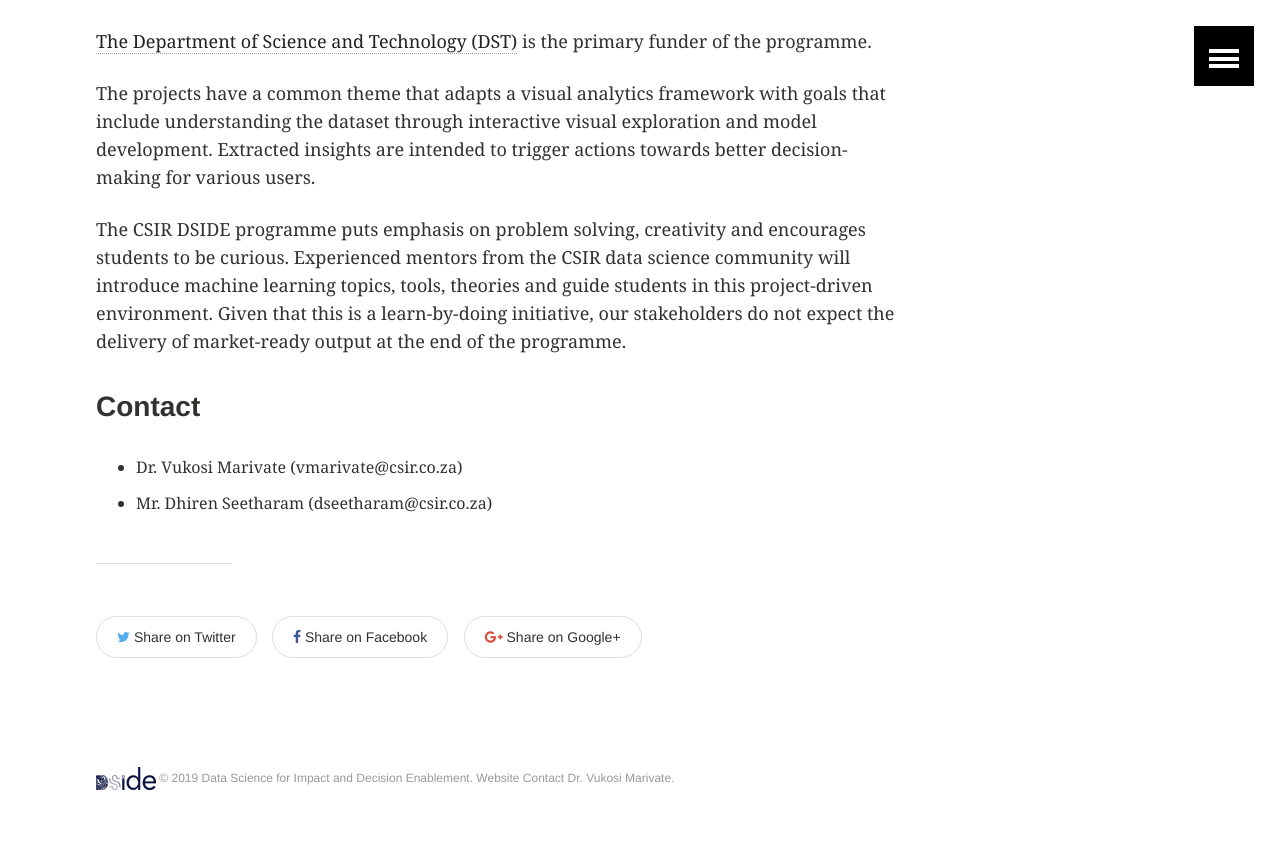
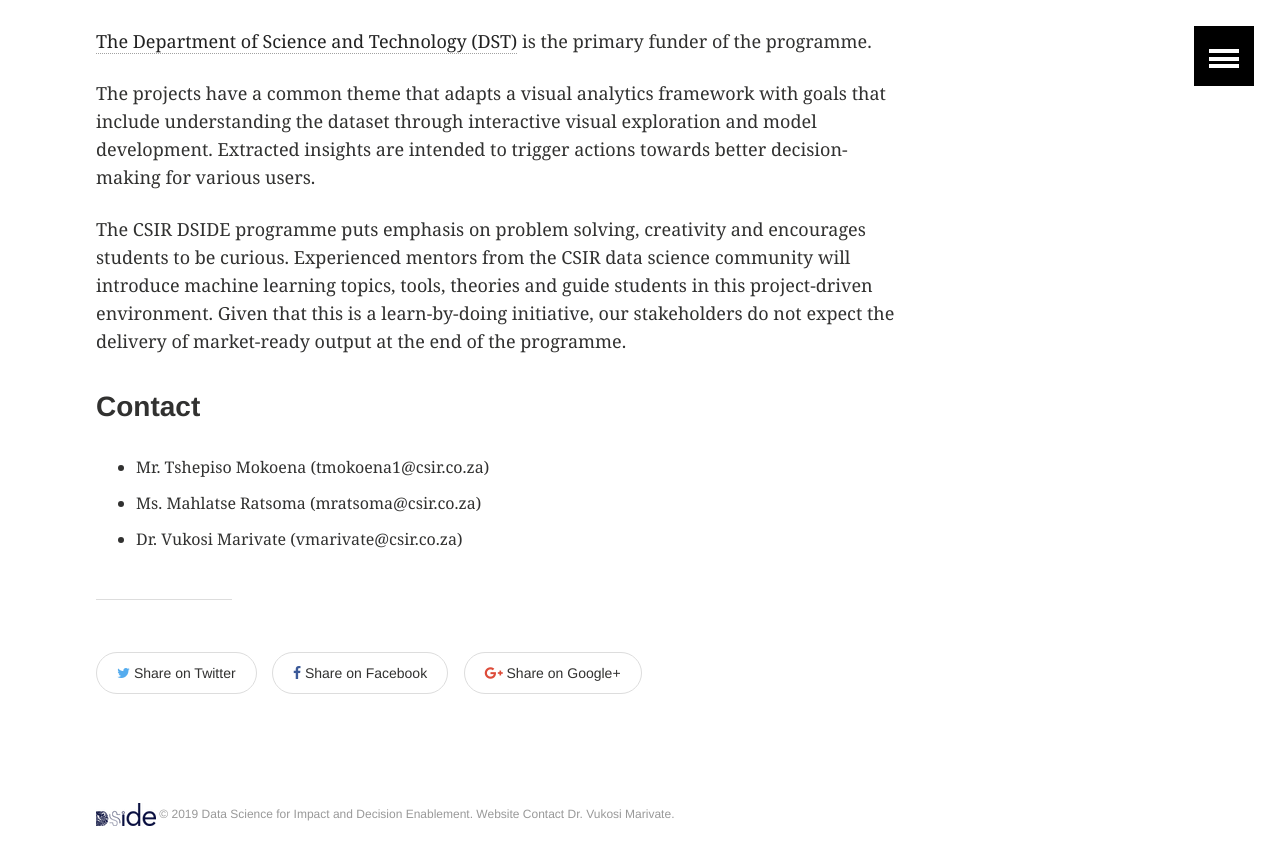
Before and after one commit to DSIDEWeb/dsideweb.github.io, a Jekyll site: the page built from about/index.md, in a window 1280 px wide and 900 px high, scrolled down 882 px. Shown: the top 865 px of the window. Built offline with Jekyll 4.4.1, drawn with Linux system fonts in a browser that asks for light colours.

Commit message:
Deadline dates, vacancies site, contact of Tshepiso and Mahlatse

```diff
--- a/about/index.md
+++ b/about/index.md
@@ -25,5 +25,6 @@ The CSIR DSIDE programme puts emphasis on problem solving, creativity and encour
 
 ### Contact
 
+* Mr. Tshepiso Mokoena (tmokoena1@csir.co.za)
+* Ms. Mahlatse Ratsoma (mratsoma@csir.co.za)
 * Dr. Vukosi Marivate (vmarivate@csir.co.za)
-* Mr. Dhiren Seetharam (dseetharam@csir.co.za)
```
Also changed, not shown: get-involved/index.md (+1 -1 lines).
